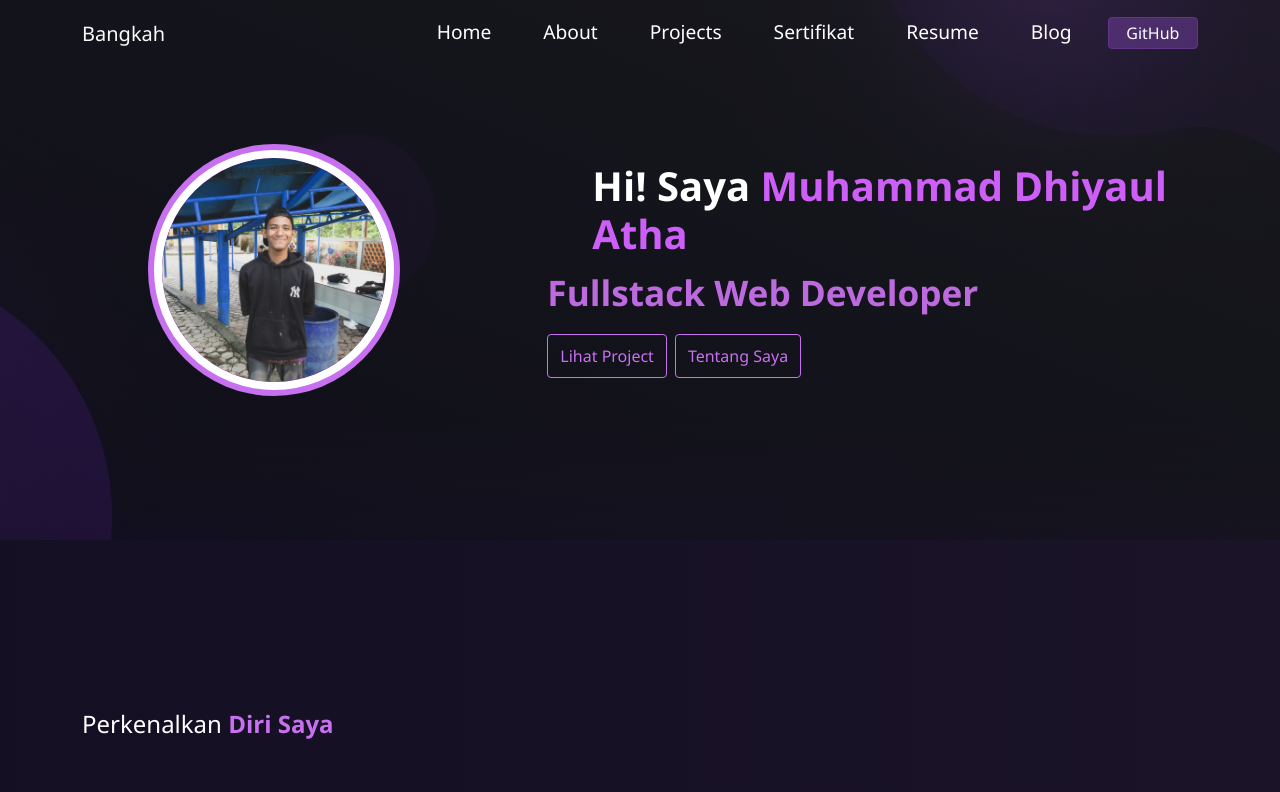
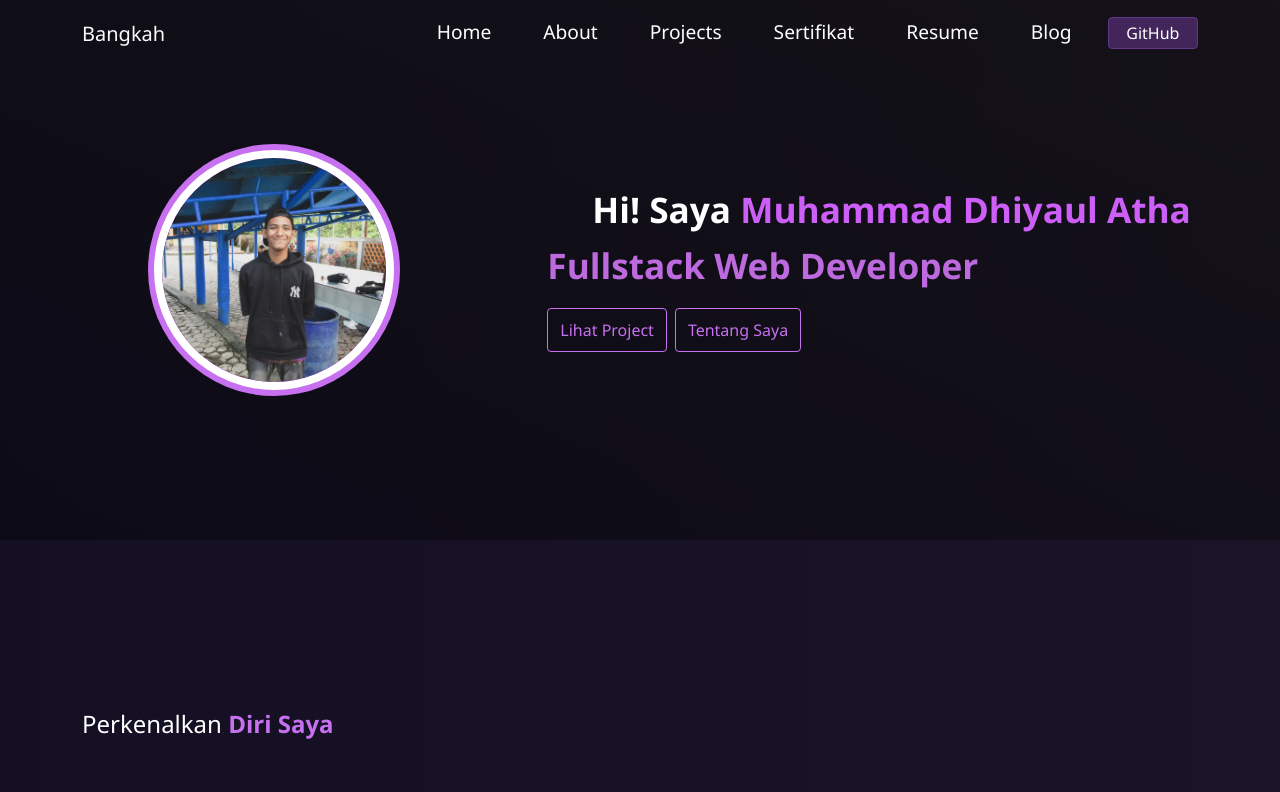
Before and after one commit to Bangkah/portfolio, a React (Create React App) app: page / in a window 1280 px wide. Shown: the top 792 px of the page. Built offline with nearby package versions, Linux system fonts and the light colour scheme.

Commit message:
Shrink hero title for LCP

```diff
--- a/src/components/Home/Home.js
+++ b/src/components/Home/Home.js
@@ -58,7 +58,7 @@ function Home() {
               </div>
             </Col>
             <Col xs={12} md={7} className="home-hero-text d-flex flex-column align-items-center align-items-md-start justify-content-center mt-2 mt-md-0 text-center text-md-start">
-              <h1 className="heading-name" style={{ fontWeight: 700, color: "#fff" }}>
+              <h1 className="heading-name home-hero-title" style={{ fontWeight: 700, color: "#fff" }}>
                 Hi! Saya <strong className="main-name">Muhammad Dhiyaul Atha</strong>
               </h1>
               <Type />
--- a/src/style.css
+++ b/src/style.css
@@ -390,7 +390,7 @@ button:focus {
 
 @media (min-width: 768px) {
   .home-section {
-    background-image: var(--image-gradient), url(./Assets/home-bg.webp);
+    background-image: var(--image-gradient);
   }
 }
 
@@ -398,6 +398,10 @@ button:focus {
   padding: 9rem 0 2rem !important;
   color: whitesmoke;
   text-align: left;
+}
+
+.home-hero-text {
+  min-height: 240px;
 }
 
 .home-profile-wrapper {
@@ -435,6 +439,10 @@ button:focus {
   padding-left: 45px !important;
 }
 
+.home-hero-title {
+  font-size: 2.2em !important;
+}
+
 .main-name {
   color: #cd5ff8;
 }
@@ -459,6 +467,7 @@ button:focus {
 
   .home-hero-text {
     padding-top: 24px !important;
+    min-height: 200px;
   }
 
   .heading,
@@ -467,7 +476,7 @@ button:focus {
   }
 
   .heading-name {
-    font-size: 2rem !important;
+    font-size: 1.7rem !important;
     line-height: 1.25 !important;
   }
 
```
